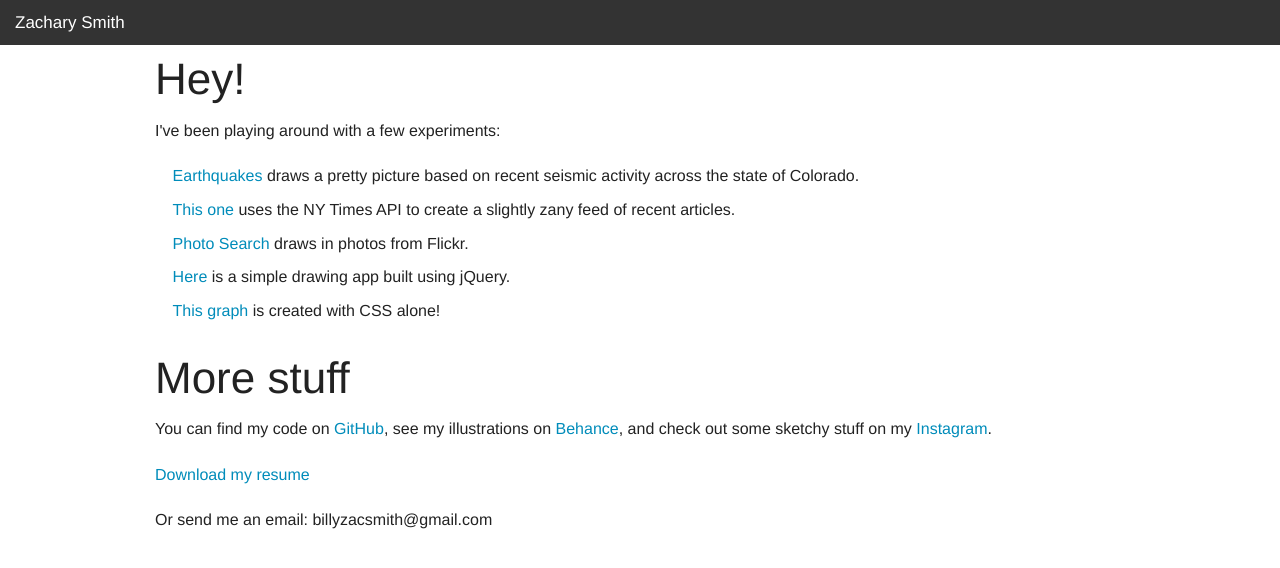
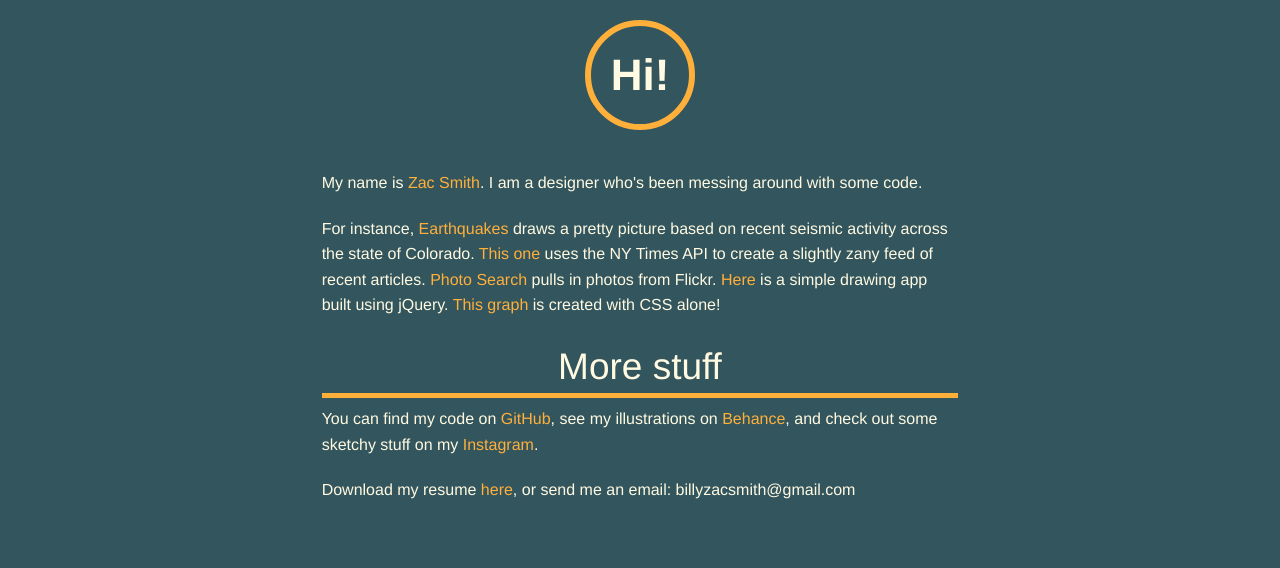
Before and after one commit to BillyZac/billyzacsmith_site, a plain HTML site: page index.html in a window 1280 px wide. Drawn offline with Linux system fonts and the light colour scheme.

Commit message:
Significant change to style of home page. Update home page text.

```diff
--- a/css/app.css
+++ b/css/app.css
@@ -1,3 +1,31 @@
+body {
+	background: #33555e;
+}
+
+h1, h2, h3, h4, h5, h6 {
+	text-align: center;
+	border-bottom: 5px solid #FFB03B;
+}
+
+h1, h2, h3, h4, h5, h6, p, body {
+	color: #fffae1;
+}
+
+#hi {
+	border: 6px solid #FFB03B;
+
+	font-weight: bold;
+	margin: 20px auto 40px;
+	border-radius: 50%;
+	height: 110px;
+	width: 110px;
+	padding-top: 18px;
+}
+
+body a {
+	color: #FFB03B;
+}
+
 #project-list {
 	list-style: none;
 }
--- a/index.html
+++ b/index.html
@@ -17,35 +17,18 @@
 </head>
 
 <body>
-	<nav class="top-bar" data-topbar role="navigation">
-	  <ul class="title-area">
-	    <li class="name">
-	      <h1><a href="#">Zachary Smith</a></h1>
-	    </li>
-	  </ul>
-	</nav>
-
 	<div class="row">
-		<div class="column">
-			<h1>Hey!</h1>
-			<p>I've been playing around with a few experiments:</p>
-			<ul id="project-list">
-				<li><p><a href="/projects/earthquakes/">Earthquakes</a> draws a pretty picture based on recent seismic activity across the state of Colorado.</p></li>
-				<li><p><a href="/projects/nytimes/">This one</a> uses the NY Times API to create a slightly zany feed of recent articles.</p></li>
-				<li><p><a href="/projects/flickr/">Photo Search</a> draws in photos from Flickr.</p></li>
-				<li><p><a href="/projects/drawing_app/">Here</a> is a simple drawing app built using jQuery.</p></li>
-				<li><p><a href="/projects/css_graph/">This graph</a> is created with CSS alone!</p></li>
-<!-- 				<li><p><a href="/projects/ajax_widget/">Here</a> we have an AJAX & JSON fueled widget.</p></li> -->
-			</ul>
+		<div class="large-8 large-offset-2 medium-8 medium-offset-2 column">
+			<h1 id="hi">Hi!</h1>
+			<p>My name is <a href="mailto:billyzacsmith@gmail.com">Zac Smith</a>. I am a designer who's been messing around with some code.</p> <p>For instance, <a href="/projects/earthquakes/">Earthquakes</a> draws a pretty picture based on recent seismic activity across the state of Colorado. <a href="/projects/nytimes/">This one</a> uses the NY Times API to create a slightly zany feed of recent articles. <a href="/projects/flickr/">Photo Search</a> pulls in photos from Flickr. <a href="/projects/drawing_app/">Here</a> is a simple drawing app built using jQuery. <a href="/projects/css_graph/">This graph</a> is created with CSS alone!</p>
 		</div>
 	</div>
 
 	<div class="row">
-		<div class="column">
-			<h1>More stuff</h1>
+		<div class="large-8 large-offset-2 medium-8 medium-offset-2 column">
+			<h2>More stuff</h2>
 			<p>You can find my code on <a href="https://github.com/BillyZac?tab=repositories">GitHub</a>, see my illustrations on <a href="https://www.behance.net/zacsmith">Behance</a>, and check out some sketchy stuff on my <a href="https://instagram.com/billyzac/">Instagram</a>.</p>
-			<p><a href="/downloads/Zac_Smith_resume-Fall2015.pdf">Download my resume</a></p>
-			<p>Or send me an email: billyzacsmith@gmail.com</p>
+			<p>Download my resume <a href="/downloads/Zac_Smith_resume-Fall2015.pdf">here</a>, or send me an email: billyzacsmith@gmail.com</p>
 		</div>
 	</div>
 
```
